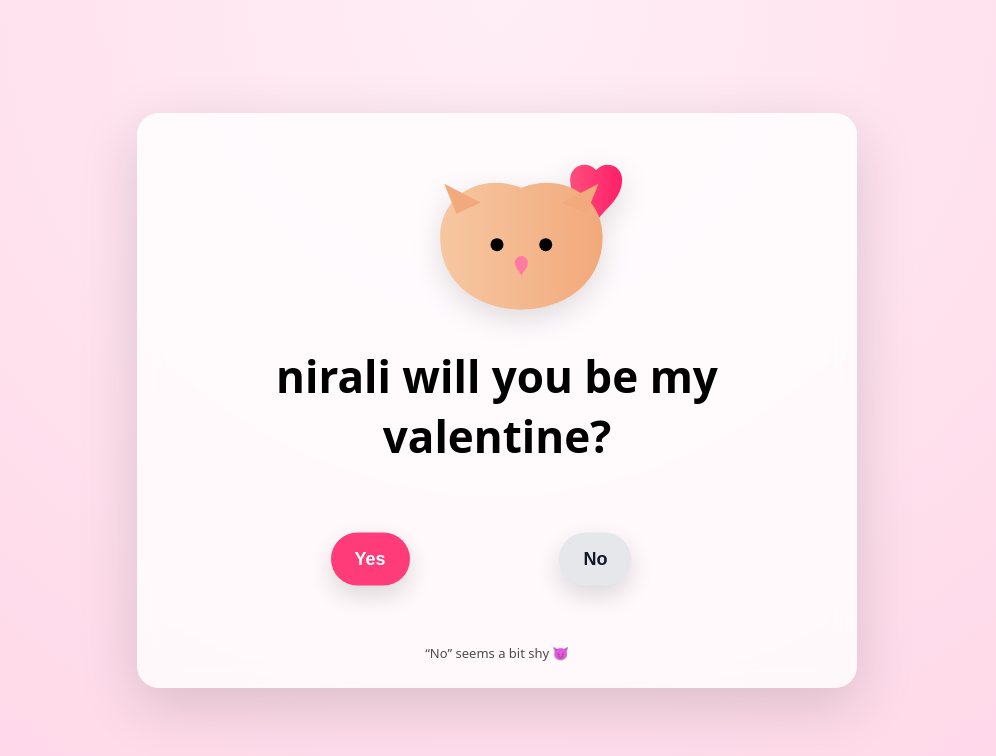
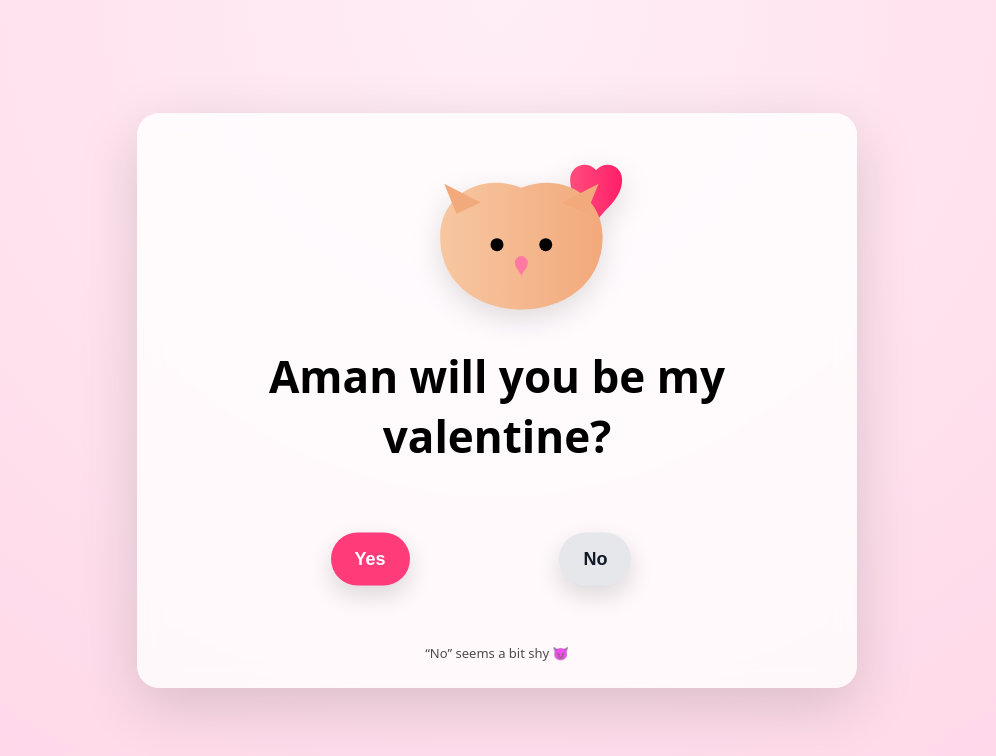
Before and after one commit to devanshulakhani/sahilp, a plain HTML site: page index.html in a window 1280 px wide. Shown: the whole page, without its empty margins (143-1139 px from the left). Drawn offline with nearby package versions, Linux system fonts and the light colour scheme.

Commit message:
Update index.html

```diff
--- a/index.html
+++ b/index.html
@@ -171,7 +171,7 @@
             fill="#ff7aa2"/>
     </svg>
 
-    <h1>nirali will you be my valentine?</h1>
+    <h1>Aman will you be my valentine?</h1>
 
     <section class="button-zone" id="zone">
       <button id="yesBtn">Yes</button>
```
